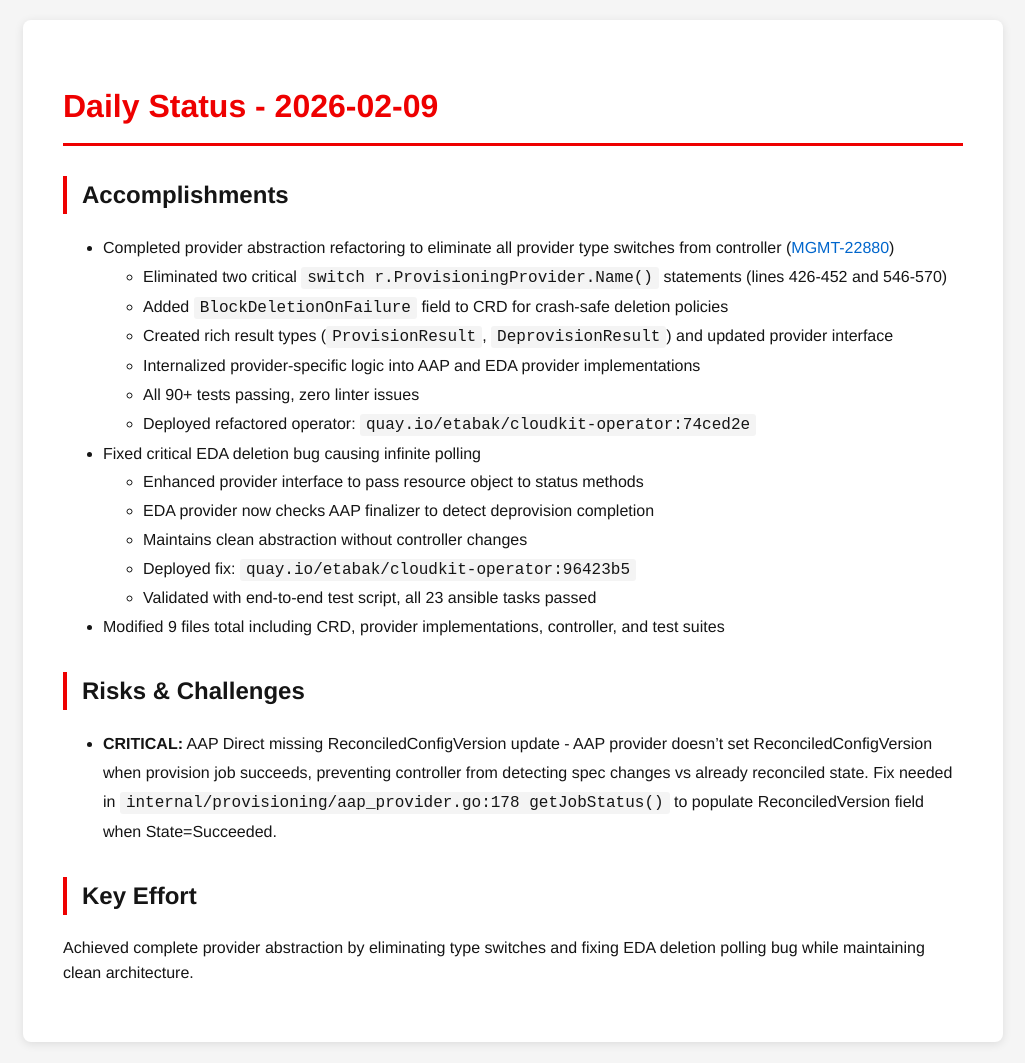
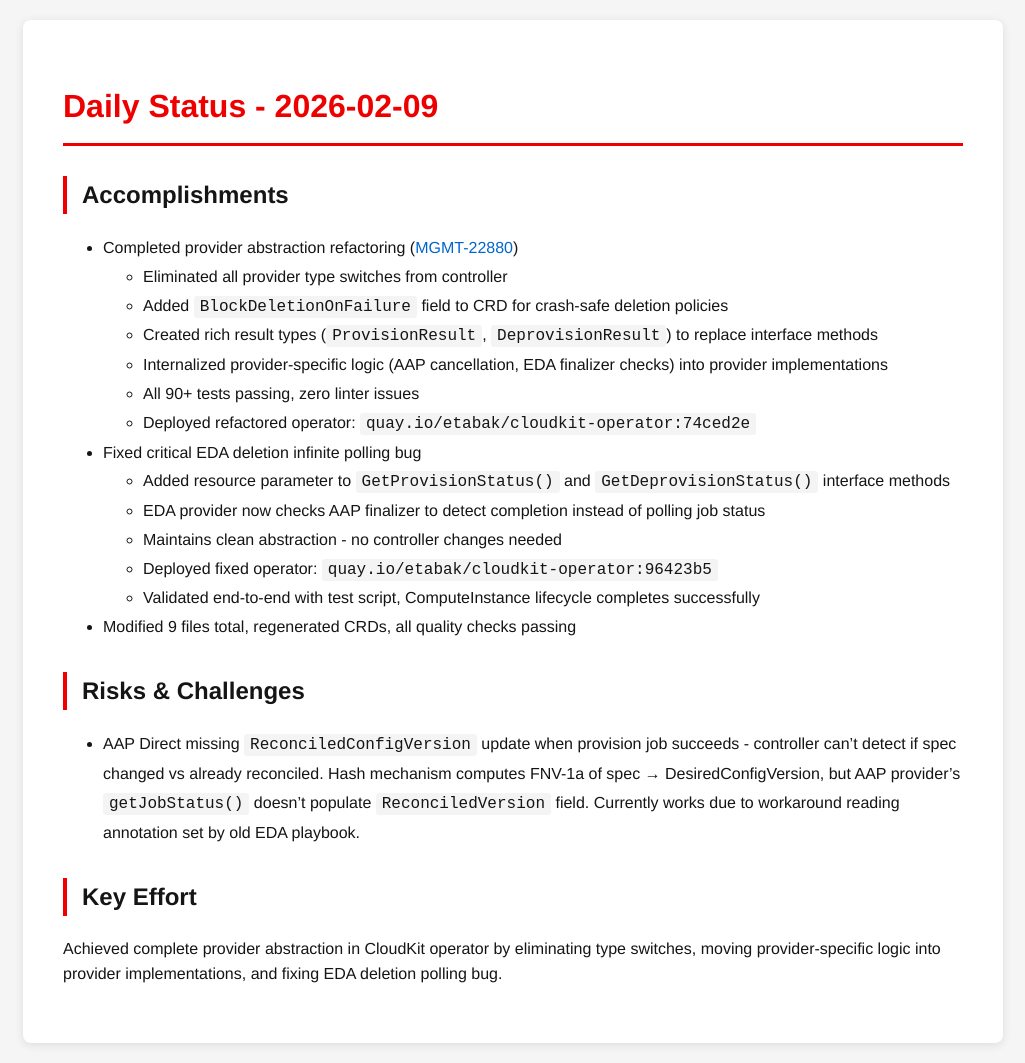
Before and after one commit to tzvatot/daily-status, a Jekyll site: the page built from 2026-02-09.md, in a window 1280 px wide. Shown: the whole page, without its empty margins (127-1152 px from the left). Built offline with Jekyll 4.4.1, drawn with Linux system fonts in a browser that asks for light colours.

Commit message:
Daily status update - 2026-02-09

```diff
--- a/2026-02-09.md
+++ b/2026-02-09.md
@@ -7,23 +7,23 @@ date: 2026-02-09
 # Daily Status - 2026-02-09
 
 ## Accomplishments
-- Completed provider abstraction refactoring to eliminate all provider type switches from controller ([MGMT-22880](https://issues.redhat.com/browse/MGMT-22880))
-  - Eliminated two critical `switch r.ProvisioningProvider.Name()` statements (lines 426-452 and 546-570)
+- Completed provider abstraction refactoring ([MGMT-22880](https://issues.redhat.com/browse/MGMT-22880))
+  - Eliminated all provider type switches from controller
   - Added `BlockDeletionOnFailure` field to CRD for crash-safe deletion policies
-  - Created rich result types (`ProvisionResult`, `DeprovisionResult`) and updated provider interface
-  - Internalized provider-specific logic into AAP and EDA provider implementations
+  - Created rich result types (`ProvisionResult`, `DeprovisionResult`) to replace interface methods
+  - Internalized provider-specific logic (AAP cancellation, EDA finalizer checks) into provider implementations
   - All 90+ tests passing, zero linter issues
   - Deployed refactored operator: `quay.io/etabak/cloudkit-operator:74ced2e`
-- Fixed critical EDA deletion bug causing infinite polling
-  - Enhanced provider interface to pass resource object to status methods
-  - EDA provider now checks AAP finalizer to detect deprovision completion
-  - Maintains clean abstraction without controller changes
-  - Deployed fix: `quay.io/etabak/cloudkit-operator:96423b5`
-  - Validated with end-to-end test script, all 23 ansible tasks passed
-- Modified 9 files total including CRD, provider implementations, controller, and test suites
+- Fixed critical EDA deletion infinite polling bug
+  - Added resource parameter to `GetProvisionStatus()` and `GetDeprovisionStatus()` interface methods
+  - EDA provider now checks AAP finalizer to detect completion instead of polling job status
+  - Maintains clean abstraction - no controller changes needed
+  - Deployed fixed operator: `quay.io/etabak/cloudkit-operator:96423b5`
+  - Validated end-to-end with test script, ComputeInstance lifecycle completes successfully
+- Modified 9 files total, regenerated CRDs, all quality checks passing
 
 ## Risks & Challenges
-- **CRITICAL:** AAP Direct missing ReconciledConfigVersion update - AAP provider doesn't set ReconciledConfigVersion when provision job succeeds, preventing controller from detecting spec changes vs already reconciled state. Fix needed in `internal/provisioning/aap_provider.go:178 getJobStatus()` to populate ReconciledVersion field when State=Succeeded.
+- AAP Direct missing `ReconciledConfigVersion` update when provision job succeeds - controller can't detect if spec changed vs already reconciled. Hash mechanism computes FNV-1a of spec → DesiredConfigVersion, but AAP provider's `getJobStatus()` doesn't populate `ReconciledVersion` field. Currently works due to workaround reading annotation set by old EDA playbook.
 
 ## Key Effort
-Achieved complete provider abstraction by eliminating type switches and fixing EDA deletion polling bug while maintaining clean architecture.
+Achieved complete provider abstraction in CloudKit operator by eliminating type switches, moving provider-specific logic into provider implementations, and fixing EDA deletion polling bug.
```
